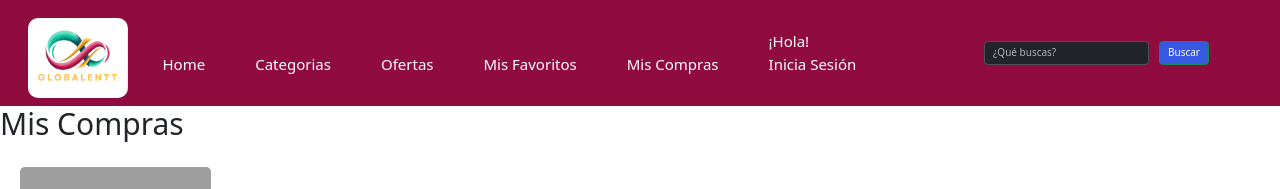
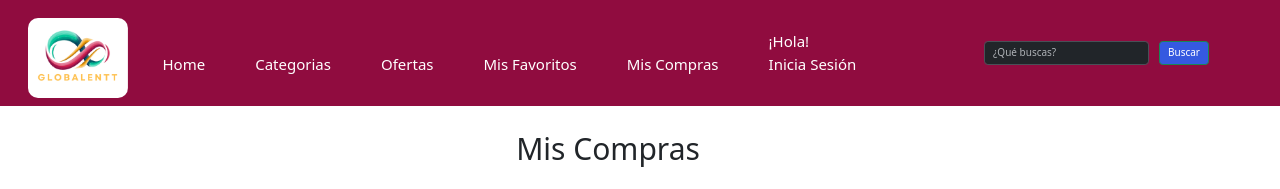
Before and after one commit to gofjem/proyecto-dw-2, a website: page pages/misCompras.html in a window 1280 px wide. Shown: the top 189 px of the page. Drawn offline with nearby package versions, Linux system fonts and the light colour scheme; grey boxes are pictures that could not be loaded.

Commit message:
cambios en el h1 de misCompras

```diff
--- a/css/style.css
+++ b/css/style.css
@@ -221,6 +221,13 @@ header a{
     height: 60%;
     border-radius: 5px;
     margin: 20px 20px;
+}
+
+.titulo-mis-compras{
+    width: 95%;
+    display: flex;
+justify-content:center;
+margin-top: 25px;
 }
 
 .contenedor-principal{
--- a/pages/misCompras.html
+++ b/pages/misCompras.html
@@ -51,7 +51,8 @@
   </header>
 
       <main>
-        <h1>Mis Compras</h1>
+        <!-- grid de las compras realizadas -->
+        <h1 class="titulo-mis-compras">Mis Compras</h1>
 
 
           <div class="contenedor-principal">
@@ -76,7 +77,7 @@
       </main>
 
        <!-- Pie de pagina -->
-       <div class="b-example-divider"></div>
+     <div class="b-example-divider"></div>
 
        <div class="container-footer ">
          <footer class="py-5 ">
```
